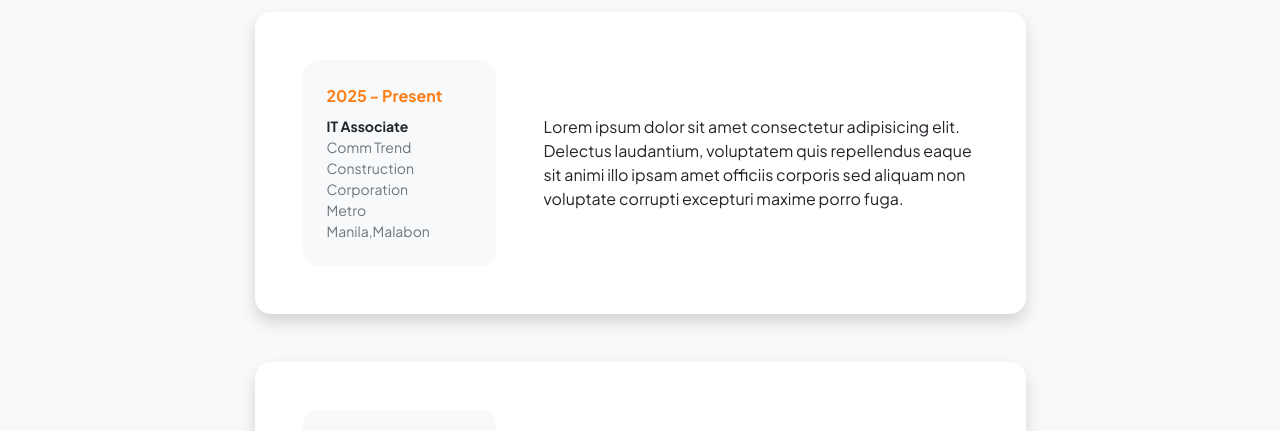
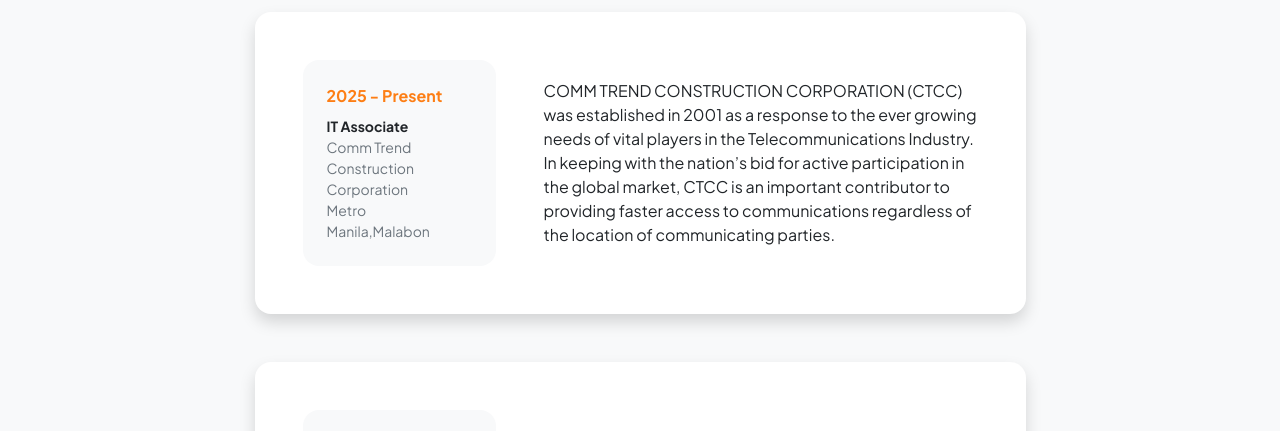
Before and after one commit to valenzuela1025/resume, a plain HTML site: page resume.html in a window 1280 px wide. Shown: the part 296-727 px from the top of the page. Drawn offline with nearby package versions, Linux system fonts and the light colour scheme.

Commit message:
Update resume.html

```diff
--- a/resume.html
+++ b/resume.html
@@ -64,7 +64,7 @@
                                                 <div class="small text-muted">Metro Manila,Malabon</div>
                                             </div>
                                         </div>
-                                        <div class="col-lg-8"><div>Lorem ipsum dolor sit amet consectetur adipisicing elit. Delectus laudantium, voluptatem quis repellendus eaque sit animi illo ipsam amet officiis corporis sed aliquam non voluptate corrupti excepturi maxime porro fuga.</div></div>
+                                        <div class="col-lg-8"><div>COMM TREND CONSTRUCTION CORPORATION (CTCC) was established in 2001 as a response to the ever growing needs of vital players in the Telecommunications Industry. In keeping with the nation’s bid for active participation in the global market, CTCC is an important contributor to providing faster access to communications regardless of the location of communicating parties.</div></div>
                                     </div>
                                 </div>
                             </div>
```
